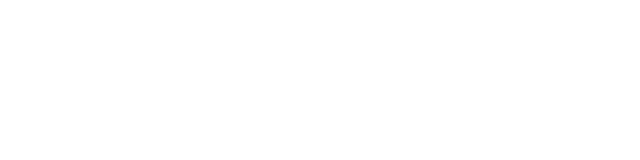
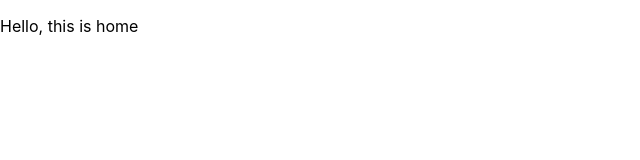
Before and after one commit to VerbenaB/shares_portfolio, a React (Create React App) app in the folder client/: page / in a window 1280 px wide. Shown: the top 160 px of the page, without its empty margins (0-640 px from the left). Built offline with nearby package versions, Linux system fonts and the light colour scheme.

Commit message:
adds navbar and homecontainer

```diff
--- a/client/src/App.js
+++ b/client/src/App.js
@@ -2,17 +2,17 @@ import React from 'react';
 import { BrowserRouter as Router, Route, Switch } from "react-router-dom";
 import './App.css';
 
-// import HomeContainer from "./containers/HomeContainer";
+import HomeContainer from "./containers/HomeContainer";
 import SharesContainer from "./containers/SharesContainer";
-// import NavBar from "./components/NavBar/NavBar";
+import NavBar from "./components/NavBar/NavBar";
 
 const App = () => {
   return (
     <Router>
       <>
-        {/* <NavBar /> */}
+        <NavBar />
           <Switch>
-            {/* <Route exact path="/" component={HomeContainer}/> */}
+            <Route exact path="/" component={HomeContainer}/>
             <Route path="/portfolio" component={SharesContainer}/>
           </Switch>
       </>
--- a/client/src/containers/HomeContainer.js
+++ b/client/src/containers/HomeContainer.js
@@ -0,0 +1,11 @@
+import React from 'react';
+
+const HomeContainer = () => {
+    return (
+    <>
+        <p>Hello, this is home</p>
+    </>
+    )
+}
+
+export default HomeContainer;
```
Also changed, not shown: client/src/components/NavBar/NavBar.js (+11 -0 lines), client/src/containers/SharesContainer.css (added).
